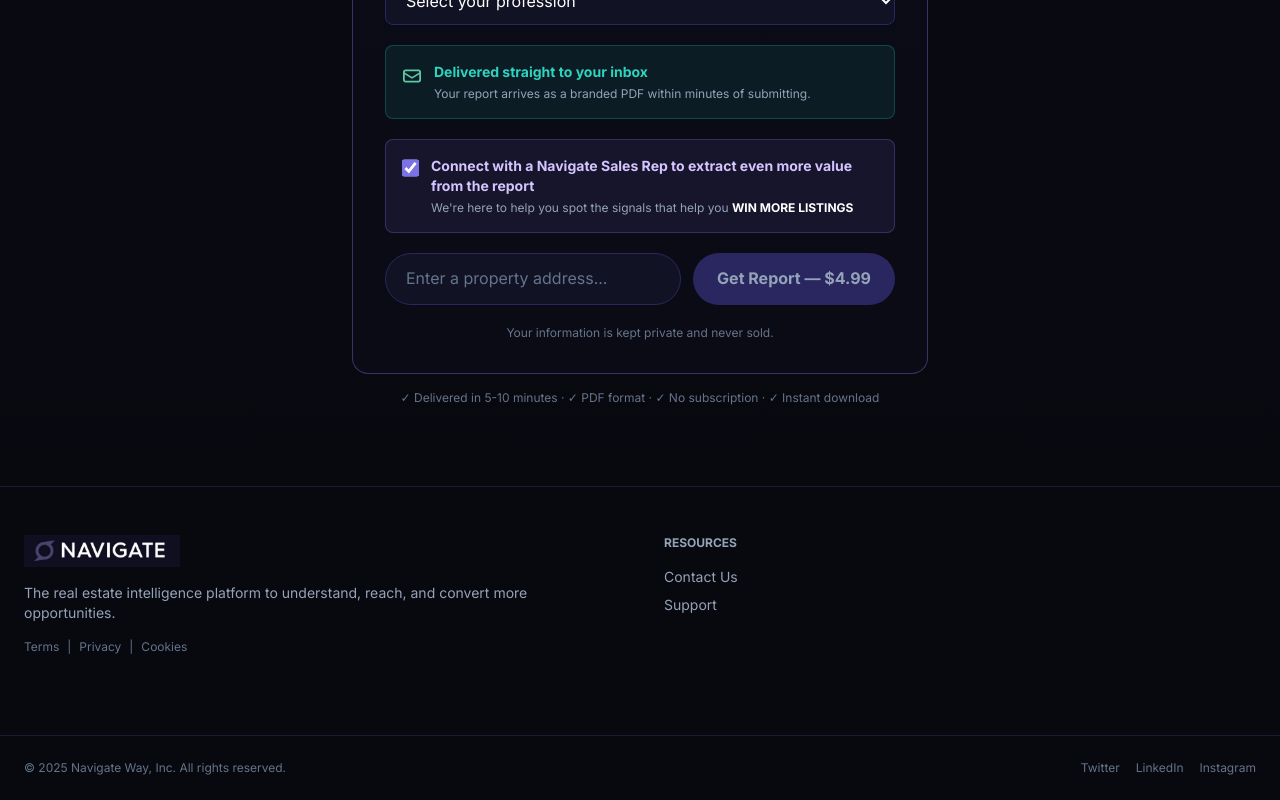
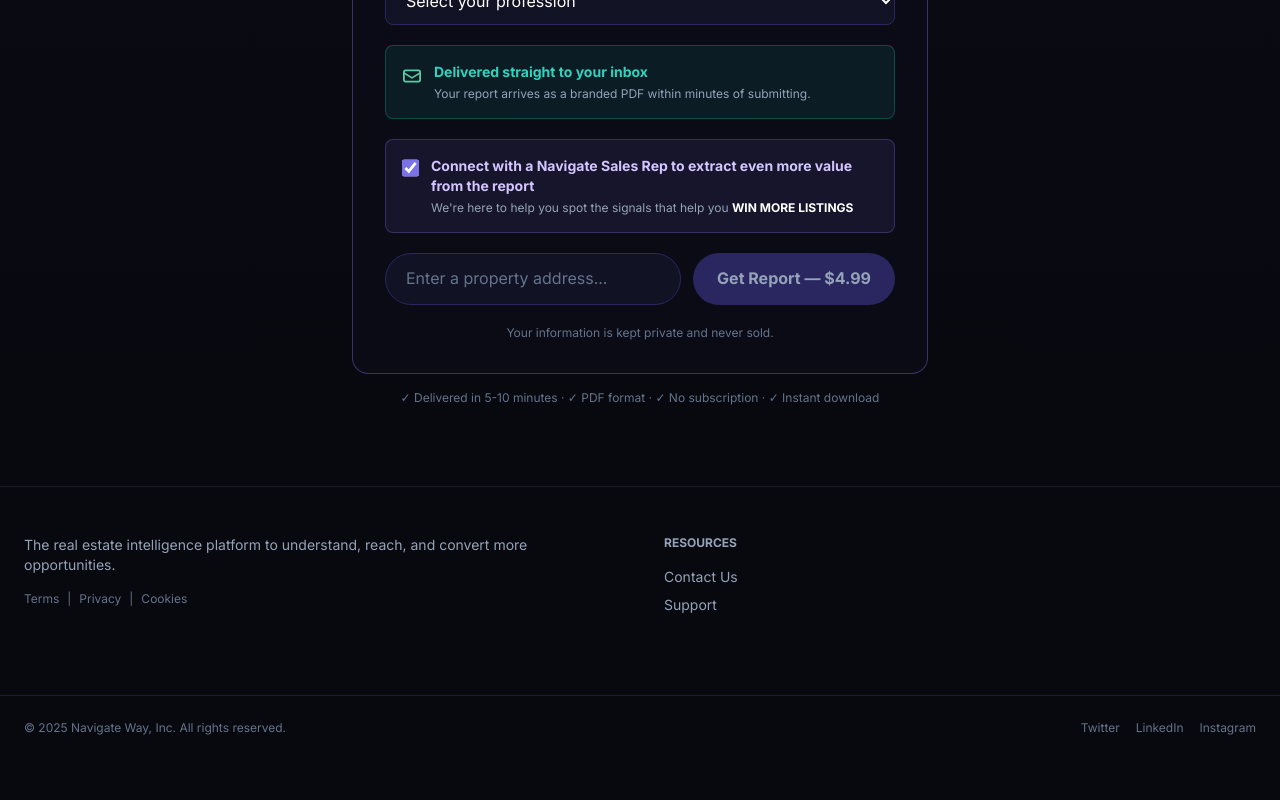
Before and after one commit to letsnavigatebmw/navigate-landing, a React (Vite) app: page / in a window 1280 px wide. Shown: the part 4827-5627 px from the top of the page. After the commit the page ends 5587 px from the top, so only its background shows below. Built offline with nearby package versions, Linux system fonts and the light colour scheme.

Commit message:
Update: Remove Navigate logo from footer

```diff
--- a/src/components/Footer.jsx
+++ b/src/components/Footer.jsx
@@ -3,9 +3,6 @@
     <footer className="bg-slate-950 border-t border-slate-800">
       <div className="max-w-7xl mx-auto px-6 py-12 grid md:grid-cols-2 gap-12 mb-8">
         <div>
-          <div className="flex items-center gap-2 mb-4">
-            <img src="/logo.png" alt="Navigate" height="32" className="h-8" />
-          </div>
           <p className="text-sm text-slate-400">The real estate intelligence platform to understand, reach, and convert more opportunities.</p>
           <div className="flex gap-2 mt-4 text-xs text-slate-500">
             <a href="#" className="hover:text-slate-300">Terms</a>
```
